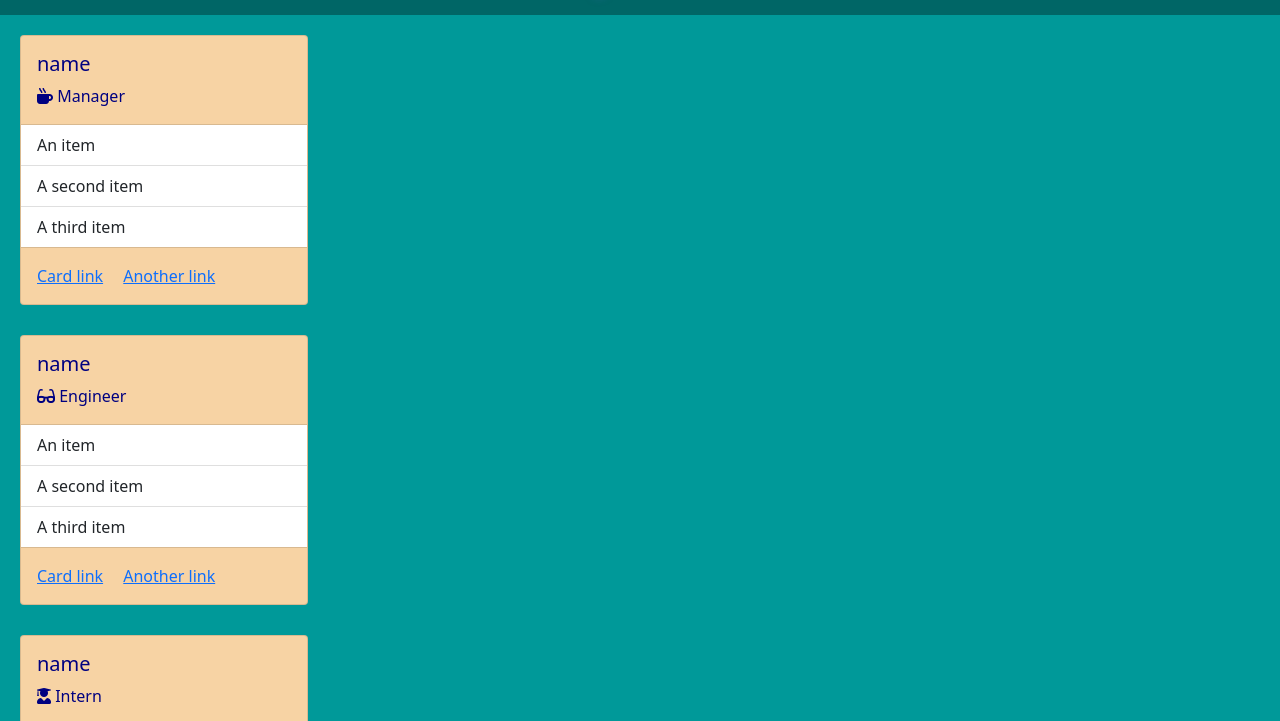
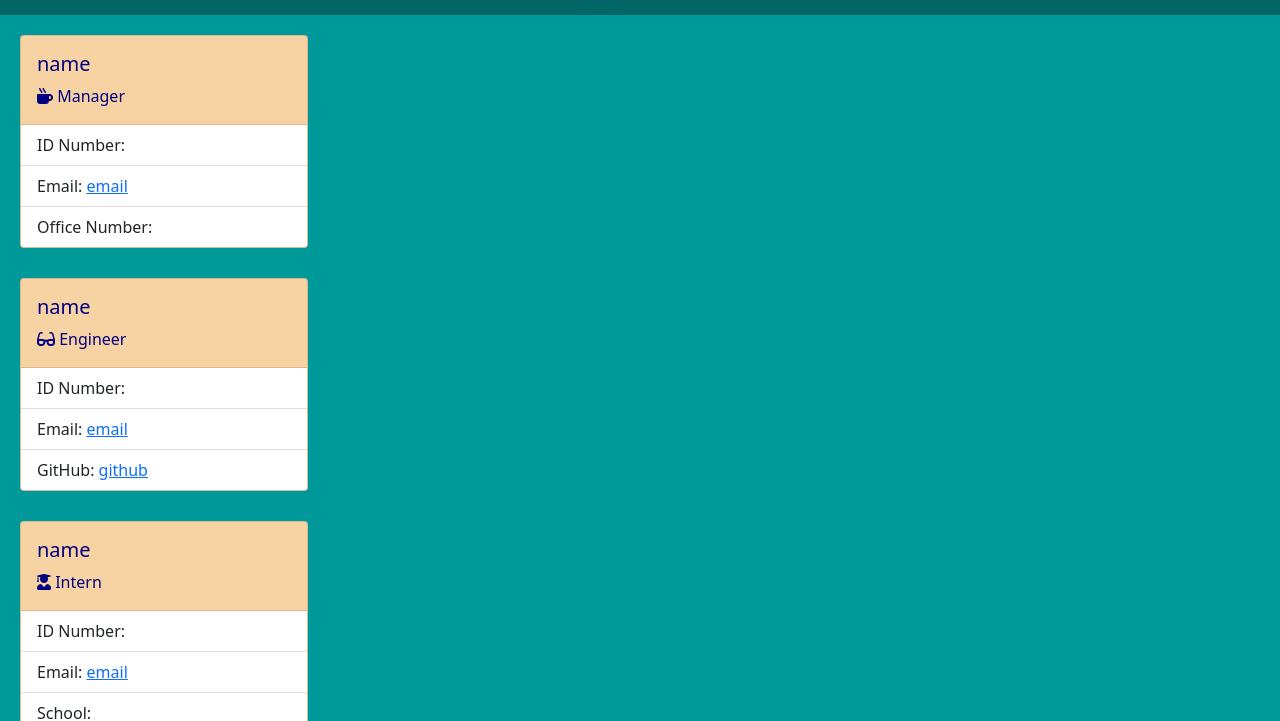
Before and after one commit to blueink38/team-profile-generator, a website: page dist/index.html in a window 1280 px wide. Shown: the part 68-789 px from the top of the page. Drawn offline with nearby package versions, Linux system fonts and the light colour scheme.

Commit message:
completed card templates

```diff
--- a/dist/index.html
+++ b/dist/index.html
@@ -30,14 +30,10 @@
           <p class="card-text"><i class="fas fa-mug-hot"></i> Manager</p>
         </div>
         <ul class="list-group list-group-flush">
-          <li class="list-group-item">An item</li>
-          <li class="list-group-item">A second item</li>
-          <li class="list-group-item">A third item</li>
+          <li class="list-group-item">ID Number: </li>
+          <li class="list-group-item">Email: <a href="#" class="card-link">email</a></li>
+          <li class="list-group-item">Office Number: </li>
         </ul>
-        <div class="card-body">
-          <a href="#" class="card-link">Card link</a>
-          <a href="#" class="card-link">Another link</a>
-        </div>
       </div>
     </section>
 
@@ -49,14 +45,10 @@
             <p class="card-text"><i class="fas fa-glasses"></i> Engineer</p>
           </div>
           <ul class="list-group list-group-flush">
-            <li class="list-group-item">An item</li>
-            <li class="list-group-item">A second item</li>
-            <li class="list-group-item">A third item</li>
+            <li class="list-group-item">ID Number: </li>
+            <li class="list-group-item">Email: <a href="#" class="card-link">email</a></li>
+            <li class="list-group-item">GitHub: <a href="#" class="card-link">github</a></li>
           </ul>
-          <div class="card-body">
-            <a href="#" class="card-link">Card link</a>
-            <a href="#" class="card-link">Another link</a>
-          </div>
         </div>
       </section>
 
@@ -68,14 +60,10 @@
               <p class="card-text"><i class="fas fa-user-graduate"></i> Intern</p>
             </div>
             <ul class="list-group list-group-flush">
-              <li class="list-group-item">An item</li>
-              <li class="list-group-item">A second item</li>
-              <li class="list-group-item">A third item</li>
+              <li class="list-group-item">ID Number: </li>
+              <li class="list-group-item">Email: <a href="#" class="card-link">email</a></li>
+              <li class="list-group-item">School: </li>
             </ul>
-            <div class="card-body">
-              <a href="#" class="card-link">Card link</a>
-              <a href="#" class="card-link">Another link</a>
-            </div>
           </div>
         </section>
 
```
